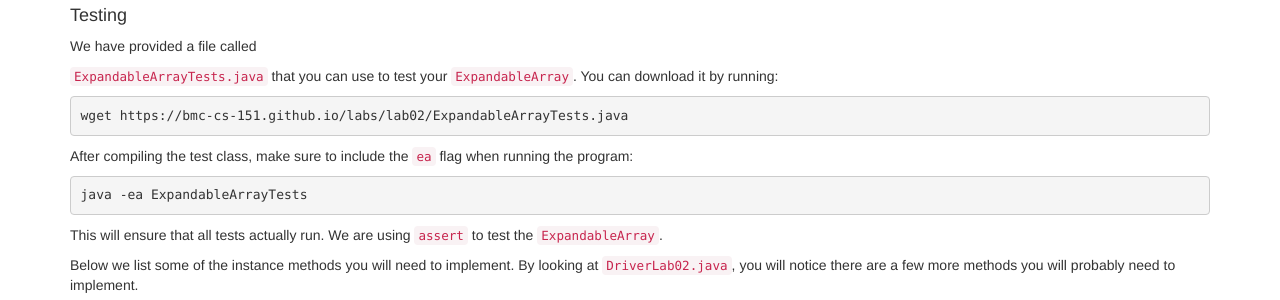
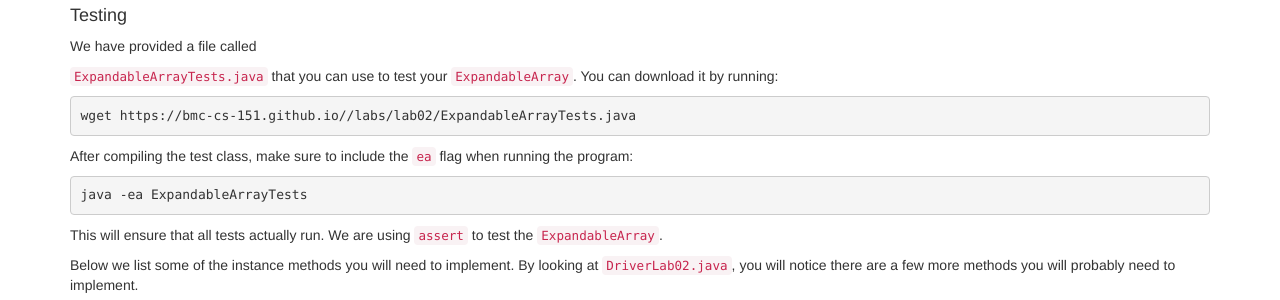
Before and after one commit to kalte0/BMC-CS-151.github.io, a Jekyll site: the page built from labs/Lab02.md, in a window 1280 px wide and 900 px high, scrolled down 1825 px. Shown: the part 152-452 px from the top of the window. Built offline with Jekyll 4.4.1, drawn with Linux system fonts in a browser that asks for light colours; nearby versions of some CDN libraries.

````diff
--- a/labs/Lab02.md
+++ b/labs/Lab02.md
@@ -184,7 +184,7 @@ to test your `ExpandableArray`.
 You can download it by running:
 
 ```
-wget {{ site.url }}{{ site.baseurl }}labs/lab02/ExpandableArrayTests.java
+wget {{ site.url }}{{ site.baseurl }}/labs/lab02/ExpandableArrayTests.java
 ```
 
 After compiling the test class, make sure to include the `ea` flag when running
````
